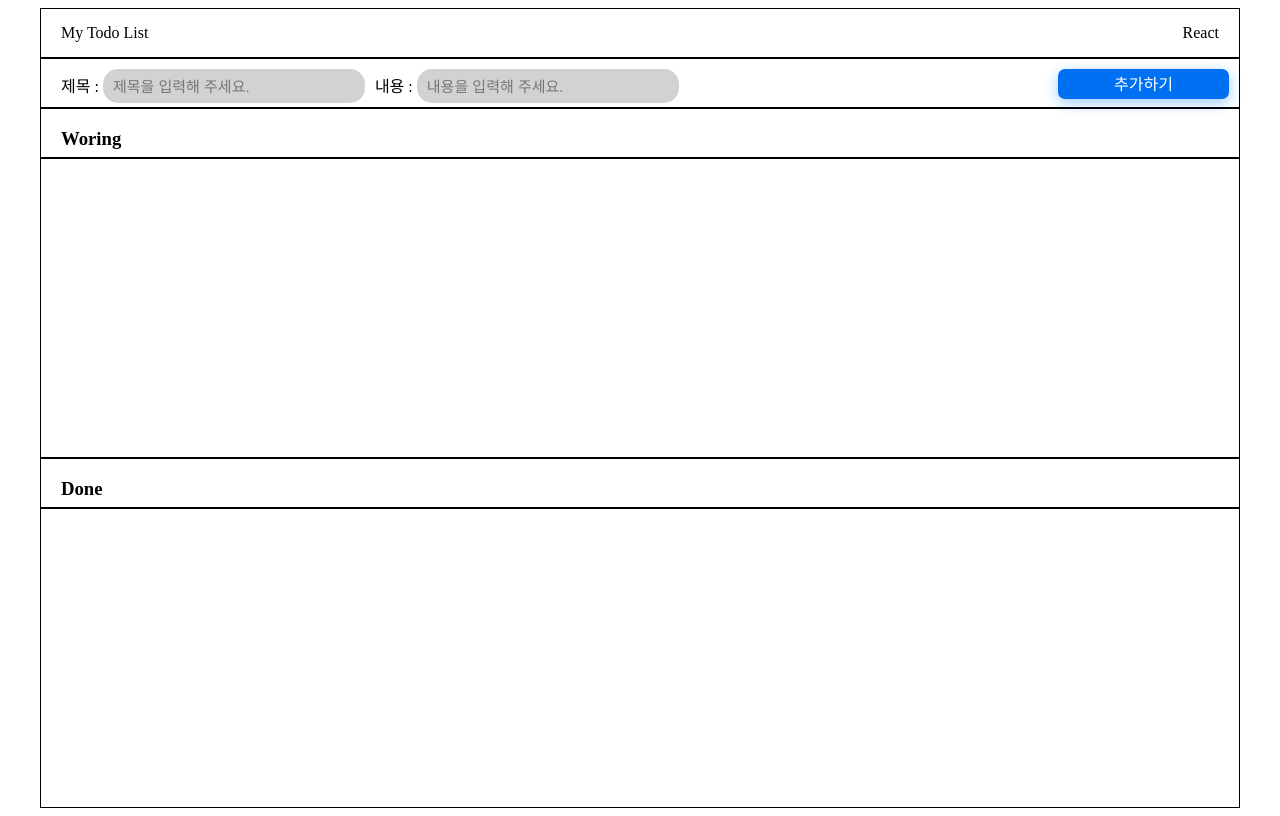
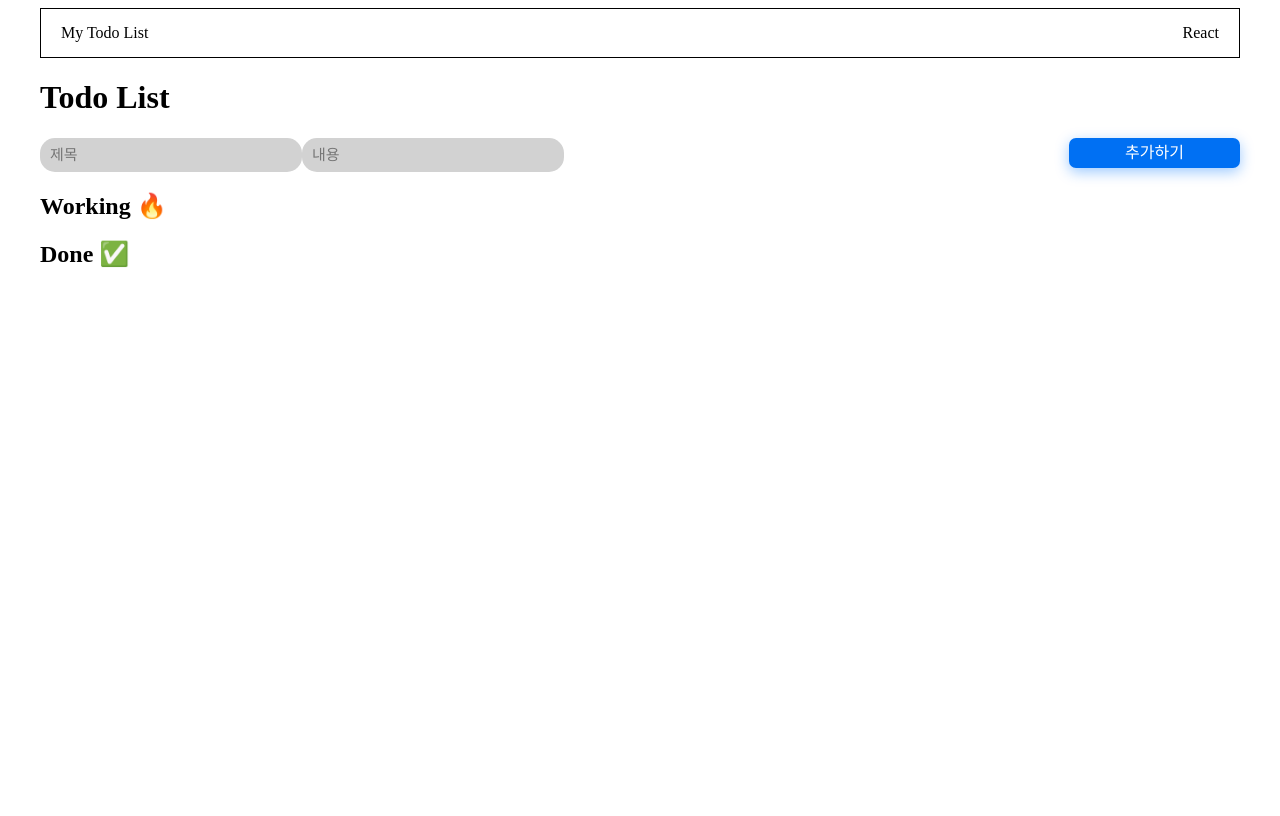
Before and after one commit to j-yesung/todo-list, a React (Create React App) app: page / in a window 1280 px wide. Built offline with nearby package versions, Linux system fonts and the light colour scheme; the HTML template or start-up script is replaced by a standard one.

Commit message:
final commit

```diff
--- a/src/components/Form.jsx
+++ b/src/components/Form.jsx
@@ -2,49 +2,63 @@ import React, { useState } from 'react';
 import styles from '../styles/Main.module.css';
 
 function Form() {
-  // 리스트 상태 관리
-  const [createList, setCreateList] = useState([]);
-  const workTitle = document.querySelector('#work');
-  console.log(workTitle);
-  const generateHTML = () => {
-    const newHTML = <p>This is dynamically generated HTML.</p>;
+  const [todo, setTodo] = useState([]);
+  const [title, setTitle] = useState('');
+  const [content, setContent] = useState('');
 
-    setCreateList(prevHTML => [...prevHTML, newHTML]);
+  const handleTitleChange = e => {
+    setTitle(e.target.value);
   };
 
-  // const onSubmitHandler = e => {
-  //   e.preventDefault();
-  //   const workTitle = document.querySelector('#work');
-  //   const titleValue = document.querySelector('.title').value;
-  //   const contentValue = document.querySelector('.content').value;
-  //   const contentText = `
-  //     <div class=${listArea}>
-  //       <div>
-  //         ${titleValue}
-  //       </div>
-  //       <div>
-  //         ${contentValue}
-  //       </div>
+  const handleContentChange = e => {
+    setContent(e.target.value);
+  };
 
-  //     </div>
-  //   `;
+  const handleAddTodo = () => {
+    const newTodo = {
+      id: todo.length + 1,
+      title: title,
+      content: content,
+      isDone: false,
+    };
 
-  //   workTitle.insertAdjacentHTML('afterbegin', contentText);
-  // };
+    setTodo(prevTodos => [...prevTodos, newTodo]);
+    setTitle('');
+    setContent('');
+  };
+
+  const handleToggleTodo = id => {
+    setTodo(prevTodos => prevTodos.map(todo => (todo.id === id ? { ...todo, isDone: !todo.isDone } : todo)));
+  };
+
+  const workingTodos = todo.filter(todo => !todo.isDone);
+  const doneTodos = todo.filter(todo => todo.isDone);
 
   return (
-    <div className={styles.contentBox}>
-      <form className={styles.inputArea}>
-        <label className={styles.text}>제목 : </label>
-        <input type="text" className="title" placeholder="제목을 입력해 주세요." />
-        <label className={styles.text}>내용 : </label>
-        <input type="text" className="content" placeholder="내용을 입력해 주세요." />
-        <button type="button" className={styles.addButton} onClick={generateHTML}>
+    <div>
+      <h1>Todo List</h1>
+      <div>
+        <input type="text" placeholder="제목" value={title} onChange={handleTitleChange} />
+        <input type="text" placeholder="내용" value={content} onChange={handleContentChange} />
+        <button className={styles.addButton} onClick={handleAddTodo}>
           추가하기
         </button>
-      </form>
-      {createList.map((html, index) => (
-        <div key={index}>{html}</div>
+      </div>
+      <h2>Working 🔥</h2>
+      {workingTodos.map(todo => (
+        <div key={todo.id} className={styles.listContainer}>
+          <h3>{todo.title}</h3>
+          <p>{todo.content}</p>
+          <button onClick={() => handleToggleTodo(todo.id)}>{todo.isDone ? '취소' : '완료'}</button>
+        </div>
+      ))}
+      <h2>Done ✅</h2>
+      {doneTodos.map(todo => (
+        <div key={todo.id} className={styles.listContainer}>
+          <h3>{todo.title}</h3>
+          <p>{todo.content}</p>
+          <button onClick={() => handleToggleTodo(todo.id)}>{todo.isDone ? '취소' : '완료'}</button>
+        </div>
       ))}
     </div>
   );
--- a/src/components/Layout.jsx
+++ b/src/components/Layout.jsx
@@ -9,16 +9,6 @@ function Layout(props) {
         <div>React</div>
       </header>
       {props.children}
-
-      <div className={styles.workTitle}>
-        <h3>Woring</h3>
-      </div>
-      <div className={styles.listWork} id="work"></div>
-
-      <div className={styles.doneTitle}>
-        <h3>Done</h3>
-      </div>
-      <div className={styles.listDone} id="done"></div>
     </div>
   );
 }
--- a/src/styles/Main.module.css
+++ b/src/styles/Main.module.css
@@ -59,36 +59,22 @@ input {
   background: rgba(0, 118, 255, 0.9);
   box-shadow: 0 6px 20px rgb(0 118 255 / 23%);
 }
-
-/* Work 리스트 */
-.workTitle {
-  grid-area: workTitle;
-  padding-left: 20px;
+/* 리스트 영역 */
+.listArea {
+  width: 230px;
+  height: 150px;
+  padding: 20px;
+  border-radius: 10px;
   border: 1px solid black;
 }
-.listWork {
-  grid-area: listWork;
+h3 {
   display: flex;
-  flex-direction: row;
-  flex-wrap: wrap;
-  gap: 10px;
-  padding: 20px;
+}
+/* Work 리스트 */
+.listContainer {
+  display: inline-block;
   border: 1px solid black;
-  overflow-y: auto;
+  border-radius: 10px;
+  width: 300px;
+  margin-right: 10px;
 }
-/* Done 리스트 */
-.doneTitle {
-  grid-area: doneTitle;
-  padding-left: 20px;
-  border: 1px solid black;
-}
-.listDone {
-  grid-area: listDone;
-  display: flex;
-  flex-direction: row;
-  flex-wrap: wrap;
-  gap: 10px;
-  padding: 20px;
-  border: 1px solid black;
-  overflow-y: auto;
-}
```
Also changed, not shown: 1 other file (tests, documents, lock files or other folders).
